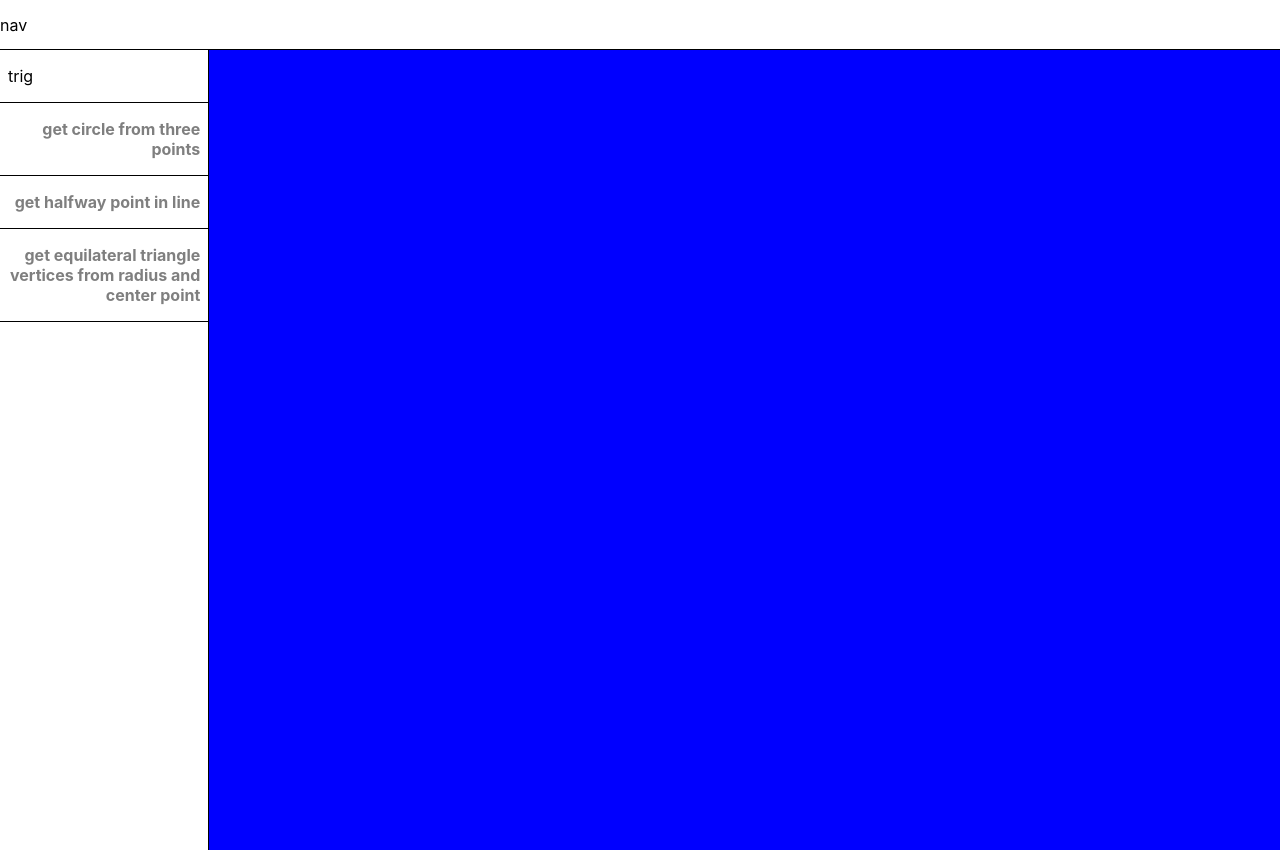
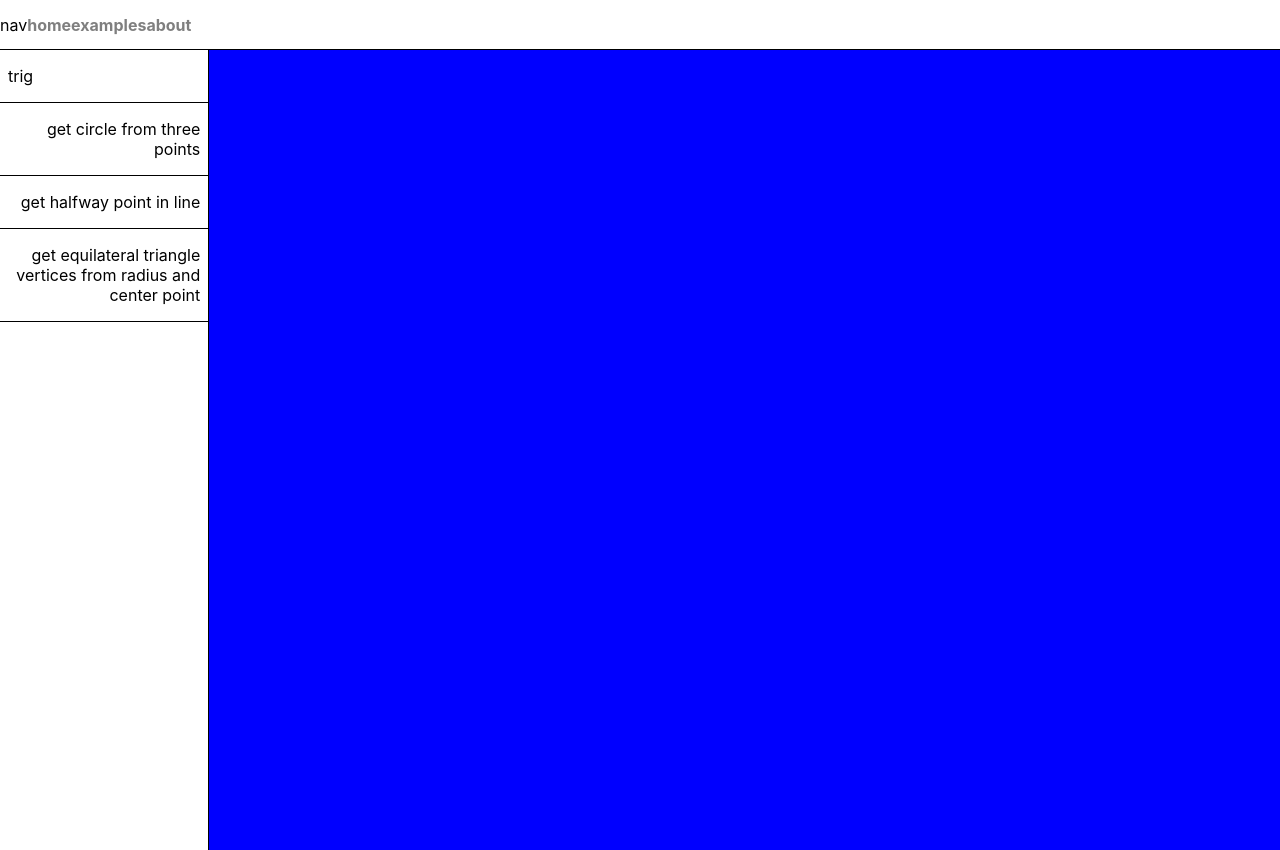
Before and after one commit to warpedpuppy/utils-site-typescript, a React (Create React App) app: page /examples in a window 1280 px wide. Built offline with nearby package versions, Linux system fonts and the light colour scheme.

Commit message:
still building

```diff
--- a/src/App.tsx
+++ b/src/App.tsx
@@ -1,15 +1,9 @@
 import { RouterProvider } from "react-router-dom";
 import router from "./Router";
-import NavBar from "./components/NavBar/NavBar";
 import "./App.scss";
 
 function App() {
-  return (
-    <>
-      <NavBar />
-      <RouterProvider router={router} />
-    </>
-  );
+  return <RouterProvider router={router} />;
 }
 
 export default App;
--- a/src/Router.tsx
+++ b/src/Router.tsx
@@ -1,13 +1,15 @@
 import { createBrowserRouter } from "react-router-dom";
+import OuterShell from "./pages/OuterShell";
 import Home from "./pages/Home";
 import Examples from "./pages/Examples";
 
 const router = createBrowserRouter([
   {
     path: "/",
-    element: <Home />,
+    element: <OuterShell />,
     errorElement: <div>something went wrong</div>,
-  },
+    children: [
+      { index: true, element: <Home /> },
       {
         path: "examples",
         element: <Examples />,
@@ -22,6 +24,8 @@ const router = createBrowserRouter([
         path: "about",
         element: <div>About</div>,
       },
+    ],
+  },
 ]);
 
 export default router;
--- a/src/components/NavBar/NavBar.tsx
+++ b/src/components/NavBar/NavBar.tsx
@@ -1,6 +1,14 @@
 import "./NavBar.scss";
+import { Link } from "react-router-dom";
 function NavBar() {
-  return (<nav>nav</nav>);
+  return (
+    <nav>
+      <div>nav</div>
+      <Link to="/">home</Link>
+      <Link to="/examples">examples</Link>
+      <Link to="/about">about</Link>
+    </nav>
+  );
 }
 
 export default NavBar;
--- a/src/components/PrimaryCanvas/PrimaryCanvas.tsx
+++ b/src/components/PrimaryCanvas/PrimaryCanvas.tsx
@@ -1,7 +1,16 @@
+import { useEffect } from "react";
 import "./PrimaryCanvas.scss";
 
-function PrimaryCanvas() {
-  return (<canvas id="primary-canvas"></canvas>);
+type CanvasObject = {
+  activeFunction: string;
+};
+
+function PrimaryCanvas(props: CanvasObject) {
+  const activeFunction: string = props.activeFunction;
+  useEffect(() => {
+    console.log(activeFunction);
+  }, [activeFunction]);
+  return <canvas id="primary-canvas"></canvas>;
 }
 
 export default PrimaryCanvas;
--- a/src/components/SideBar/SideBar.tsx
+++ b/src/components/SideBar/SideBar.tsx
@@ -1,49 +1,7 @@
-import { useState, useEffect, ReactNode } from "react";
-import Utils from "../../utils/Utils";
-import { NavLink } from "react-router-dom";
+import { ReactNode } from "react";
 import "./SideBar.scss";
 
-type LargerCategory = {
-  [key: string]: IndividualExample;
-};
-
-type IndividualExample = {
-  t: string;
-  l: string;
-  f: any;
-};
-
-function SideBar() {
-  const [sideMenu, setSideMenu] = useState<Array<ReactNode>>([]);
-  useEffect(() => {
-    let arr = [];
-    let key: keyof typeof Utils;
-
-    for (key in Utils) {
-      arr.push(<dt key={`sidemenu-dt-${key}`}>{key}</dt>);
-
-      const subObject: LargerCategory = Utils[key];
-      let innerKey: keyof typeof subObject;
-
-      for (innerKey in subObject) {
-        let { t, l } = subObject[innerKey];
-        arr.push(
-          <dd key={`sidemenu-dd-${innerKey}`}>
-            <NavLink
-              to={`/examples/${l}`}
-              className={({ isActive, isPending }) =>
-                isPending ? "pending" : isActive ? "active" : ""
-              }
-            >
-              {t}
-            </NavLink>
-          </dd>
-        );
-      }
-    }
-    setSideMenu(arr);
-  }, []);
-
+function SideBar({ sideMenu }: { sideMenu: Array<ReactNode> }) {
   return <dl id="side-bar">{sideMenu}</dl>;
 }
 
--- a/src/pages/Examples.tsx
+++ b/src/pages/Examples.tsx
@@ -1,16 +1,36 @@
-import { useEffect } from "react";
+import { useState, useEffect } from "react";
 import { useParams } from "react-router-dom";
 import PrimaryCanvas from "../components/PrimaryCanvas/PrimaryCanvas";
 import SideBar from "../components/SideBar/SideBar";
+import ProcessSiteData from "../utils/ProcessSiteData";
 import "./Examples.scss";
 
 function Examples() {
   const params = useParams();
-  useEffect(() => {}, [params]);
+  const [activeFunction, setActiveFunction] = useState<string>("");
+
+  type SiteDataType = {
+    [key: string]: InnerSiteDataType;
+  };
+  type InnerSiteDataType = {
+    [key: string]: object;
+  };
+
+  const loadCode: Function = (key: string, innerKey: string) => {
+    let test: SiteDataType = siteData;
+    console.log(test[key][innerKey]);
+    setActiveFunction(key);
+  };
+  const { sideMenu, siteData } = ProcessSiteData(loadCode);
+
+  useEffect(() => {
+    console.log(params, siteData);
+  }, [params, siteData]);
+
   return (
     <section id="home-page">
-      <SideBar />
-      <PrimaryCanvas />
+      <SideBar sideMenu={sideMenu} />
+      <PrimaryCanvas activeFunction={activeFunction} />
     </section>
   );
 }
--- a/src/pages/Home.tsx
+++ b/src/pages/Home.tsx
@@ -1,13 +1,7 @@
-import './Home.scss';
-import PrimaryCanvas from '../components/PrimaryCanvas/PrimaryCanvas';
-import SideBar from '../components/SideBar/SideBar';
+import "./Home.scss";
+
 function Home() {
-  return (
-    <section id="home-page">
-      <SideBar />
-      <PrimaryCanvas />
-    </section>
-  );
+  return <section id="home-page">home</section>;
 }
 
 export default Home;
--- /dev/null
+++ b/src/pages/OuterShell.tsx
@@ -0,0 +1,12 @@
+import NavBar from "../components/NavBar/NavBar";
+import { Outlet } from "react-router-dom";
+function OuterShell() {
+  return (
+    <>
+      <NavBar />
+      <Outlet />
+    </>
+  );
+}
+
+export default OuterShell;
--- /dev/null
+++ b/src/utils/ProcessSiteData.tsx
@@ -0,0 +1,58 @@
+import { useMemo } from "react";
+import SiteData from "./SiteData";
+import { useNavigate } from "react-router-dom";
+
+type LargerCategory = {
+  [key: string]: IndividualExample;
+};
+
+type IndividualExample = {
+  t: string;
+  l: string;
+  f: any;
+};
+
+function ProcessUtils(loadCode: Function) {
+  const navigate = useNavigate();
+
+  const sideMenu = useMemo(() => {
+    let arr = [];
+    let key: keyof typeof SiteData;
+    function clickHandler(
+      str: string,
+      f: Function,
+      key: string,
+      innerKey: string
+    ) {
+      loadCode(key, innerKey);
+      navigate(str);
+    }
+    for (key in SiteData) {
+      arr.push(<dt key={`sidemenu-dt-${key}`}>{key}</dt>);
+      let BigCat: string = key.toString();
+      const subObject: LargerCategory = SiteData[key];
+      let innerKey: keyof typeof subObject;
+
+      for (innerKey in subObject) {
+        let { t, l, f } = subObject[innerKey];
+        let LittleCat: string = innerKey.toString();
+        arr.push(
+          <dd key={`sidemenu-dd-${innerKey}`}>
+            <div
+              onClick={() =>
+                clickHandler(`/examples/${l}`, f, BigCat, LittleCat)
+              }
+            >
+              {t}
+            </div>
+          </dd>
+        );
+      }
+    }
+    return arr;
+  }, [loadCode, navigate]);
+
+  return { sideMenu, siteData: SiteData };
+}
+
+export default ProcessUtils;
--- a/src/utils/Utils.js
+++ b/src/utils/SiteData.js
@@ -1,4 +1,4 @@
-const Utils = {
+const SiteData = {
   trig: {
     circleFromThreePoints: {
       t: "get circle from three points",
@@ -78,4 +78,4 @@ const Utils = {
   }
 }
 
-export default Utils;
+export default SiteData;
```
Also changed, not shown: src/index.tsx (+6 -7 lines). Lines whose indentation alone changed are shown as unchanged.
